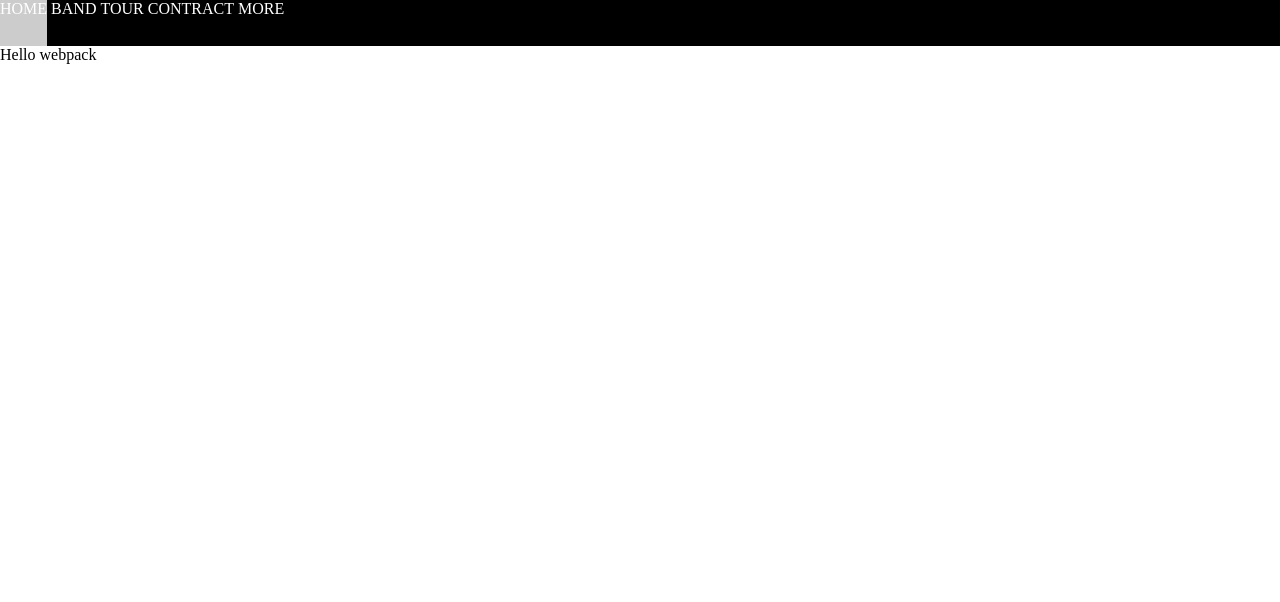
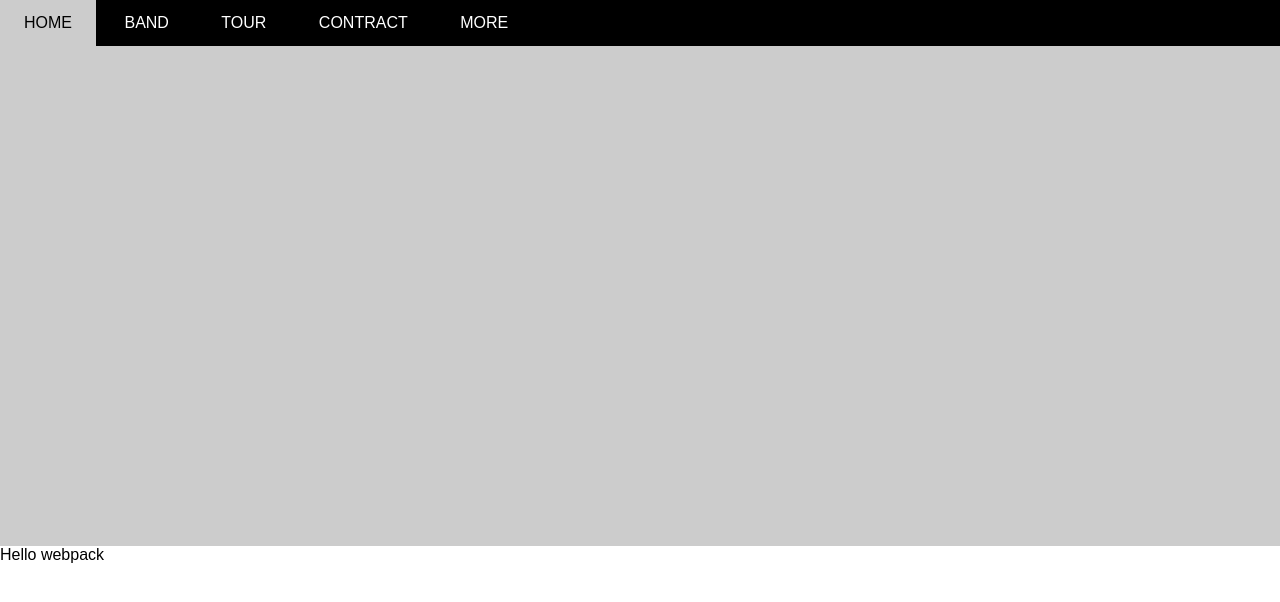
Before and after one commit to LENGOCLE211096/theband, a website built with webpack: page index.html in a window 1280 px wide. Built offline with nearby package versions, Linux system fonts and the light colour scheme; files whose address does not match are found by name.

Commit message:
add navigation for header

```diff
--- a/src/scss/style.scss
+++ b/src/scss/style.scss
@@ -1,42 +1,64 @@
-*{
+* {
   margin: 0;
   padding: 0;
 }
 #main {
-
 }
-
+body {
+  font-family: Arial, Helvetica, sans-serif;
+}
 #header {
   height: 46px;
   background-color: black;
-  .nav  {
-    height: 100%;
+  .nav {
     li {
-      height: 100%;
       display: inline-block;
-      a{
+      position: relative;
+      a {
         text-decoration: none;
-        color: white;
+
+        line-height: 46px;
+        padding: 0 24px;
+        display: inline-block;
       }
     }
-  }
-  .nav li:hover{
-    background-color: rgb(204, 204, 204);
+    & > li > a {
+      color: white;
+    }
+    & > li:hover > a {
+      background-color: #ccc;
+      color: black;
+    }
+    & > li:hover .subnav {
+      display: block;
+    }
   }
 
   .subnav {
     display: none;
+    background-color: #fff;
+    position: absolute;
+    li {
+      display: block;
+      a {
+        color: black;
+        display: block;
+      }
+      &:hover a {
+        background-color: #ccc;
+        color: black;
+      }
+    }
   }
 }
 
 #slider {
-
+  min-height: 500px;
+  background-color: #ccc;
 }
 
 #content {
-
 }
 
 #footer {
-
 }
```
Also changed, not shown: src/scss/style.css.
